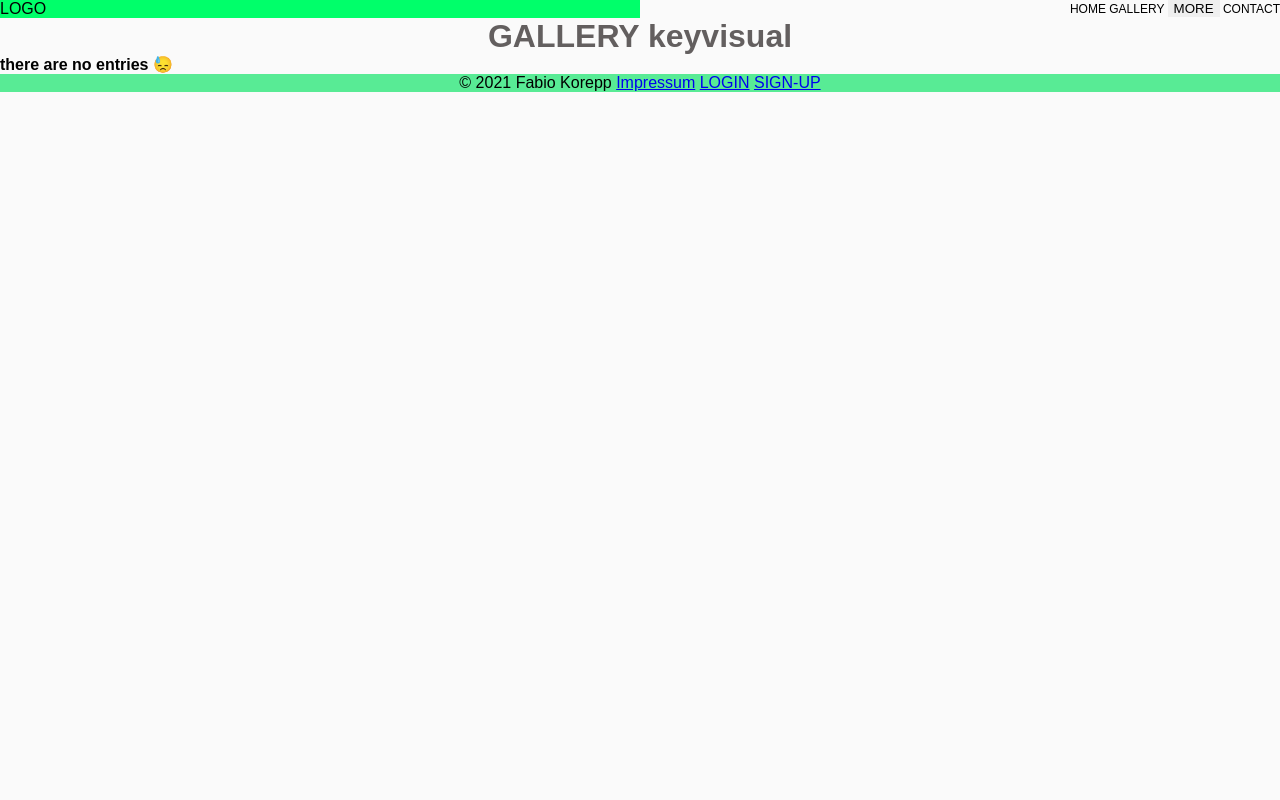
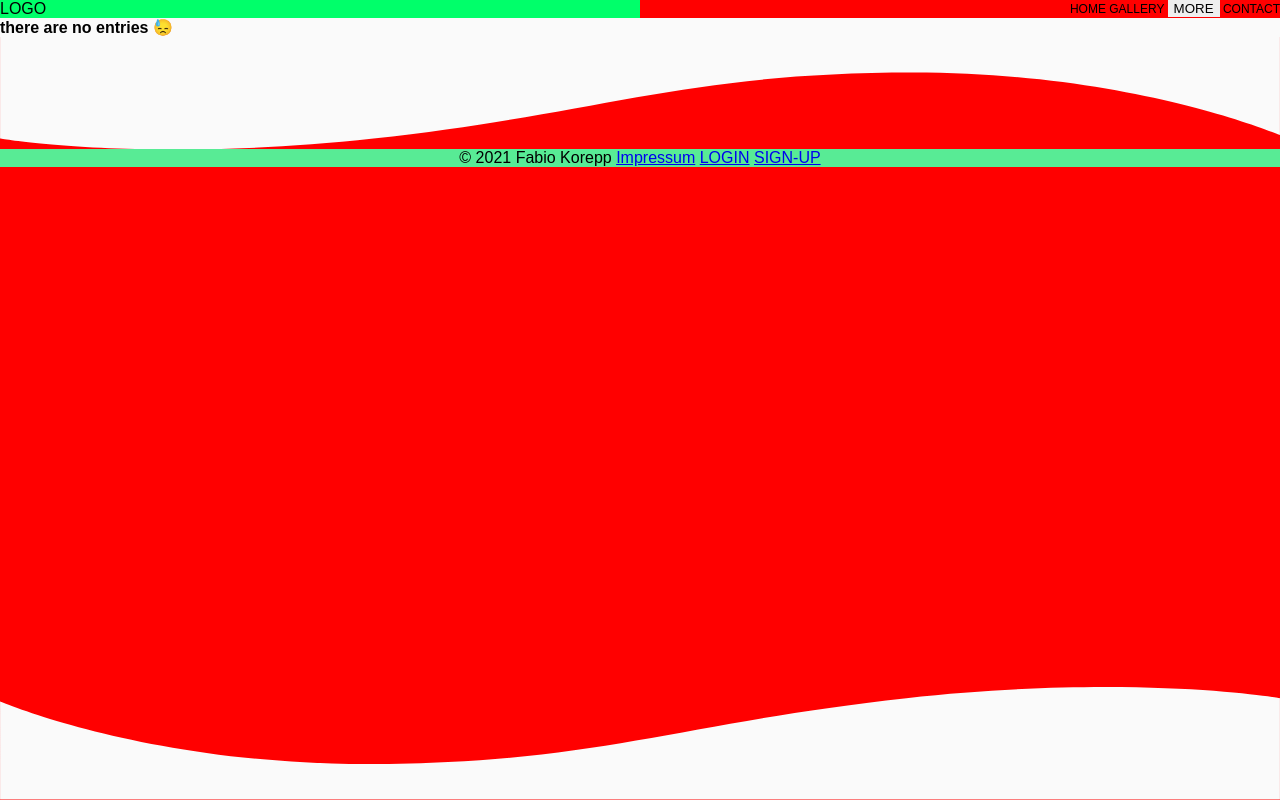
Before and after one commit to The-Broccoli/otowebapp, a Flask app: page /gallery?page=1 in a window 1280 px wide. Run offline with Flask 2, Linux system fonts and the light colour scheme; data that the repository does not hold is empty.

Commit message:
keyvisual svg is where it should be !

```diff
--- a/website/static/base.css
+++ b/website/static/base.css
@@ -8,7 +8,8 @@ html, body {
     margin: 0;
     padding: 0;
     font-family: "Opan Sans", sans-serif;
-    background-color: #FAFAFA;
+    /* background-color: #FAFAFA; */
+    background-color: red;
 }
 
 .dropbtn {
@@ -69,13 +70,14 @@ footer {
 }
 
 /* ----------------- keyvisual setting -------------------- */
-.parent{
-    position: relative;
-}
 
 .keyvisual-bar{
     z-index: 2;
     position: absolute;
+    width: 100%;
+    height: 100%;
+    display: flex;
+    align-items: flex-end
 }
 
 .keyvisual-verlauf{
@@ -107,6 +109,7 @@ footer {
         grid-template-rows: auto auto auto auto auto;
     }
     nav {
+        z-index: 10;
         grid-column: 2 / 3;
         grid-row: 1 / 2;
     }
@@ -119,7 +122,7 @@ footer {
 
     header {
         grid-column: 1 / 3;
-        grid-row: 2 / 3;
+        grid-row: 1 / 3;
     }
 
     .content-container {
@@ -128,7 +131,7 @@ footer {
         background-color: #FAFAFA;
     }
 
-    .footer-img {
+    .footer-img-block {
         grid-column: 1 / 3;
         grid-row: 4 / 6;
     }
@@ -168,7 +171,9 @@ footer {
 
     header {
         grid-column: 1 / 5;
-        grid-row: 2 / 3;
+        grid-row: 1 / 3;
+        height: 250px;
+        position: relative;
     }
 
     .content-container {
@@ -176,7 +181,7 @@ footer {
         grid-row: 3 / 4;
     }
 
-    .footer-img {
+    .footer-img-block {
         grid-column: 1 / 5;
         grid-row: 4 / 6;
     }
--- a/website/templates/base.html
+++ b/website/templates/base.html
@@ -32,7 +32,7 @@
             </div>
             <header>
                 {% block keyvisual %}
-                KEYVISUAL
+                <h1>keyvisual - base.html</h1>
                 {% endblock %}
             </header>
             <!-- FLASH MESSAGES -->
@@ -63,9 +63,9 @@
                 CONTENT
                 {% endblock %}
             </div>
-            <div class="footer-img">
+            <div class="footer-img-block">
                 {% block footerBar %}
-                footerBar
+                footerBar - base.html
                 {% endblock %}
             </div>
             <footer>
--- a/website/templates/gallery.html
+++ b/website/templates/gallery.html
@@ -12,8 +12,11 @@ GALLERY
 {% endblock %}
 
 <!-- BLOCK KEYVISUAL -->
+<!-- BLOCK KEYVISUAL -->
 {% block keyvisual %}
-<h1>GALLERY keyvisual</h1>
+<div class="keyvisual-bar">
+    <svg xmlns="http://www.w3.org/2000/svg" viewBox="0 0 1926 189"><defs><style>.cls-1{fill:#fafafa;}</style></defs><g id="Ebene_1" data-name="Ebene 1"><path class="cls-1" d="M1364,36.32c-343.5,37.57-468,99.17-812,99.17-297,0-501.65-73.93-552-94.12V189H1926V36.32S1707.5-1.25,1364,36.32Z"/></g></svg>
+</div>
 {% endblock %}
 
 <!-- BLOCK CONTENT -->
@@ -120,5 +123,7 @@ GALLERY
 
 <!-- BLOCK FOOTER-IMG -->
 {% block footerBar %}
-footerBar
+<span class="footer-bar">
+    <svg xmlns="http://www.w3.org/2000/svg" viewBox="0 0 1926 189"><defs><style>.cls-1{fill:#fafafa;}</style></defs><g id="Ebene_1" data-name="Ebene 1"><path class="cls-1" d="M562,152.68c343.5-37.57,468-99.17,812-99.17,297,0,501.65,73.93,552,94.12V0H0V152.68S218.5,190.25,562,152.68Z"/></g></svg>
+</span>
 {% endblock %}
```
Also changed, not shown: website/templates/home.html (+2 -6 lines).
